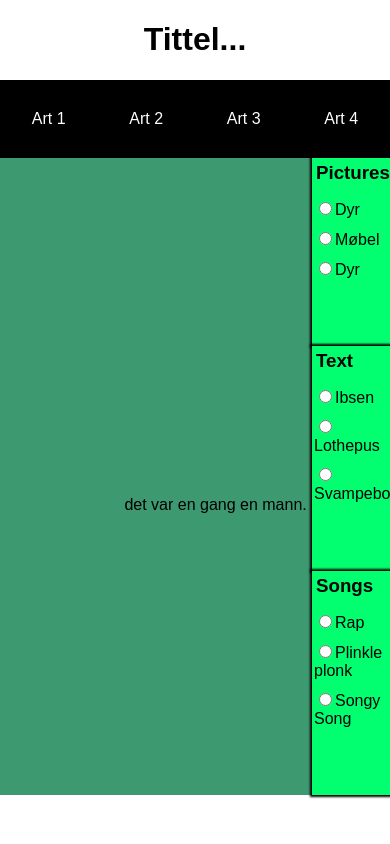
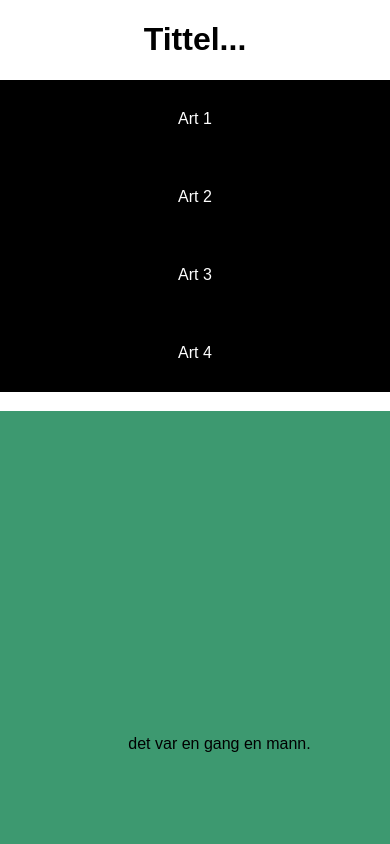
Before and after one commit to IT2810/it2810-webutvikling-h18-prosjekt-2-gruppe--56, a React (Create React App) app: page / in a window 390 px wide. Shown: the top 844 px of the page. Built offline with nearby package versions, Linux system fonts and the light colour scheme.

Commit message:
Responsivt design

```diff
--- a/src/components/App.css
+++ b/src/components/App.css
@@ -1,3 +1,12 @@
+@media only screen and (min-width: 481px){
 .bodyPane{
     display: flex;
+
 }
+ @media only screen and (max-width: 480px) {
+   .bodyPane{
+       display: flex;
+       flex-flow: column;
+   }
+ }
+}
--- a/src/components/Art.css
+++ b/src/components/Art.css
@@ -1,4 +1,12 @@
+@media only screen and (min-width: 481px){
 .Art-container {
 	width: 80%;
 	background: #3D9970;
 }
+}
+@media only screen and (max-width: 480px){
+	.Art-container {
+		width: 100%;
+		background: #3D9970;
+}
+}
--- a/src/components/Artpane.js
+++ b/src/components/Artpane.js
@@ -8,7 +8,7 @@
     render() {
         return (
             <div className="Artpane">
-				<Tittel artName = "Her skal kunst-tittelen!!!" />
+				<Tittel artName = "Her skal kunst-tittelen!!!"/>
 				<Tabsbar />
 				<Art />
             </div>
--- a/src/components/CategoryPane.css
+++ b/src/components/CategoryPane.css
@@ -1,6 +1,16 @@
+@media only screen and (min-width: 481px){
 .cp-flex-container{
   display:flex;
   flex-direction: column;
   align-items: center;
   width: 20%;
 }
+}
+@media only screen and (max-width: 480px){
+  .cp-flex-container{
+    display:flex;
+    flex-direction: column;
+    align-items: center;
+    width: 100%;
+  }
+}
--- a/src/components/Tab.css
+++ b/src/components/Tab.css
@@ -12,8 +12,7 @@
 }
 
 
-
-@media screen only and (max-witdh: 480px) {
+@media screen only and (max-witdh: 800px) {
 	.Tab{
 		color: white;
 		text-align: center;
--- a/src/components/Tabsbar.css
+++ b/src/components/Tabsbar.css
@@ -1,10 +1,67 @@
+@media only screen and (min-width: 481px){
 .Tabsbar .desktop{
 	background: black;
 	display: flex;
-    min-height:60px;
-	justify-content: space-around;
+  min-height:60px;
+
+		  /* box-sizing: border-box; */
+
+}}
+
+@media only screen and (max-width: 480px){
+.Tabsbar .desktop{
+	background: black;
+	display: table;
+  max-height:20px;
+	width: 100%;
+	box-sizing: border-box;
+
+}}
+
+/* Create four equal columns that floats next to each other */
+.columns {
+    float: left;
+    /* width: 25%; */
+    padding: 20px;
+		columns: {width: 25%;}
 }
 
 .Tabsbar .Mobile{
 	display: none;
 }
+
+
+/* Clear floats after the columns */
+/* .desktop:after {
+    content: "";
+    display: table;
+    clear: both;
+} */
+/* #row1, #row2 {
+    float:left;
+}
+
+#row1 {
+  margin-right: 5px;
+}
+.Mobile
+@media only screen and (max-width: 1000px) {
+    #row1, #row2 {
+        float: none;
+        margin-right: none;
+    } */
+/* } */
+
+/* On screens that are 992px wide or less, go from four columns to two columns */
+/* @media screen and (max-width: 992px) {
+    .mobile {
+        width: 50%;
+    }
+} */
+
+/* On screens that are 600px wide or less, make the columns stack on top of each other instead of next to each other */
+/* @media screen and (max-width: 600px) {
+    .mobile {
+        width: 100%;
+    }
+} */
--- a/src/components/Tabsbar.js
+++ b/src/components/Tabsbar.js
@@ -5,21 +5,11 @@
 
 export default function Tabsbar(props){
 	return (<div className = "Tabsbar">
-	<div className="desktop">
-		<Tab index ={0}/>
-		<Tab index = {1}/>
-		<Tab index = {2}/>
-		<Tab index = {3}/>
+ 	 <div className="desktop">
+		<Tab className="columns" index ={0}/>
+		<Tab className="columns" index = {1}/>
+		<Tab className="columns" index = {2}/>
+		<Tab className="columns" index = {3}/>
 	</div>
-	<div className = "Mobile">
-		<div classID="row1">
-			<Tab index ={0}/>
-			<Tab index = {1}/>
-		</div>
-		<div classID="row2">
-			<Tab index ={2}/>
-			<Tab index = {3}/>
-		</div>
-	</div>
-</div>);
+ </div>);
 }
```
Also changed, not shown: 1 other file (tests, documents, lock files or other folders).
